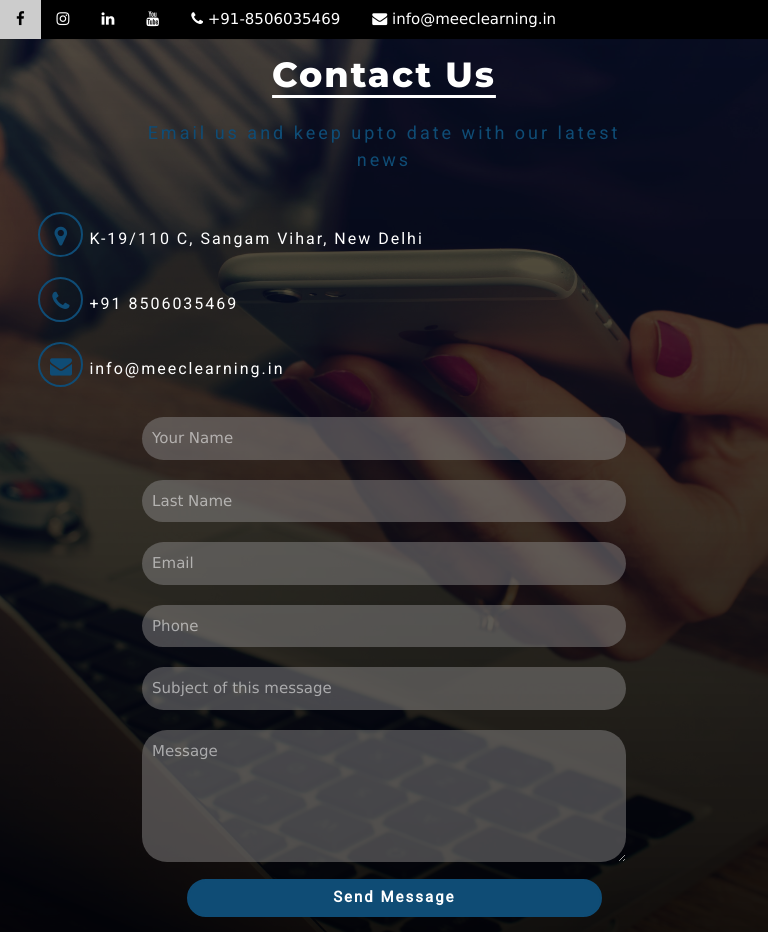
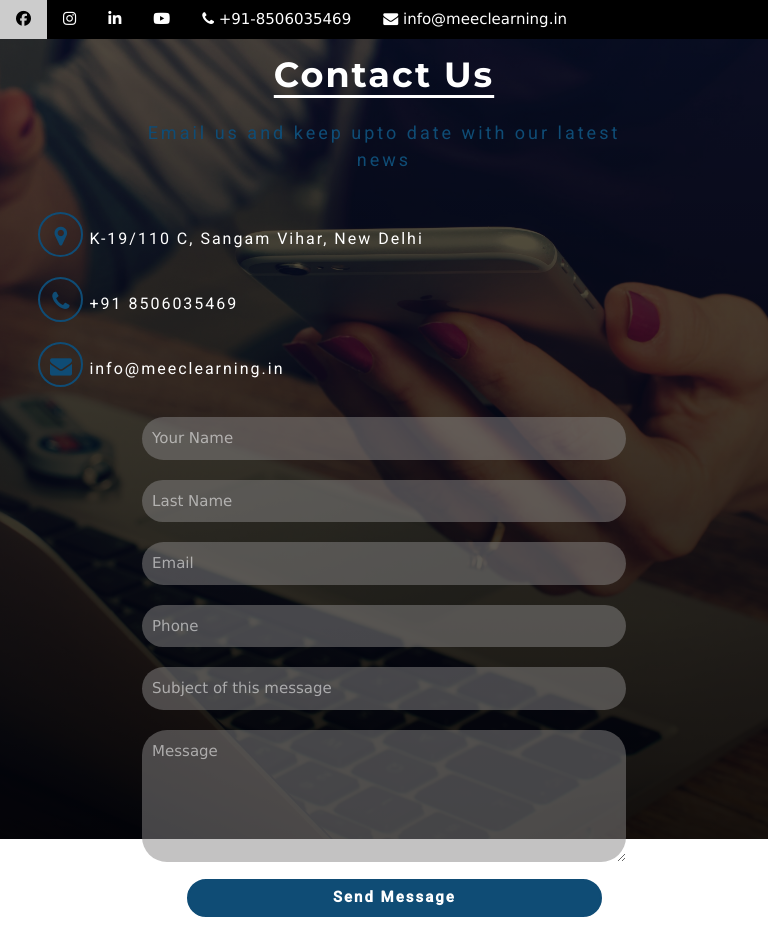
Before and after one commit to vaibhav110800/MEEC, a plain HTML site: page component/contact-form/index4.html in a window 768 px wide. Drawn offline with nearby package versions, Linux system fonts and the light colour scheme; files that its build step writes are made by us from their sources; files whose address does not match are found by name.

Commit message:
commit 18
updated contact us page

```diff
--- a/component/contact-form/index4.html
+++ b/component/contact-form/index4.html
@@ -7,6 +7,7 @@
     <meta http-equiv="X-UA-Compatible" content="ie=edge">
     <link rel="stylesheet" type="text/css" href="styles4.css">
     <!-- Add font awesome CDN-->
+    <script src="https://kit.fontawesome.com/5f8269d684.js" crossorigin="anonymous"></script>
     <link rel="stylesheet" href="https://cdnjs.cloudflare.com/ajax/libs/font-awesome/4.7.0/css/font-awesome.min.css">
     <title>Contact Us</title>
     <link rel="icon" type="image/gif/png" href="img/meec_logo.png">
@@ -68,4 +69,6 @@
     </section>
 
 
+
+
 </body>
--- a/component/contact-form/styles4.css
+++ b/component/contact-form/styles4.css
@@ -1,3 +1,9 @@
+@import url('https://fonts.googleapis.com/css2?family=Montserrat:wght@700;900&family=Poppins:wght@800&family=Roboto:wght@500&display=swap');
+*{
+  box-sizing: border-box ;
+}
+button:focus {outline:0;}
+
 body{
     padding: 0px;
     margin: 0px;
@@ -14,7 +20,7 @@ div.w3-container{
     margin-bottom: 0px;
     margin-top: 0px;
 }
- .container{
+.container{
       width: 90%;
       margin: auto;
       overflow: hidden;
@@ -27,13 +33,10 @@ div.w3-container{
         display: flex;
         justify-content: center;
         align-items: center;
-
-
-
-      background: linear-gradient(rgba(0,0,0,0.6),rgba(0,0,0,0.9)),url(img/1.jpg);
+  background: linear-gradient(rgba(0,0,0,0.6),rgba(0,0,0,0.9)),url(img/1.jpg);
       background-size: cover;
       background-position: center;
-      height: 100vh;
+      height: 100%;
       width: 100% ;
       padding-bottom: 2%;
     }
@@ -165,9 +168,6 @@ div.w3-container{
 
         /* media queries */
     @media (max-width: 768px){
-      #contact-section{
-        height: 100% ;
-    }
 
         #contact-section .contact-form{
         display: block;
@@ -188,11 +188,10 @@ div.w3-container{
 
   }
 
-
-  @media (max-width: 850px){
+@media (min-width: 768px) and (max-width: 1025px){
 
     #contact-section{
-        height: 100% ;
+        height: 100vh ;
     }
 
      }
```
